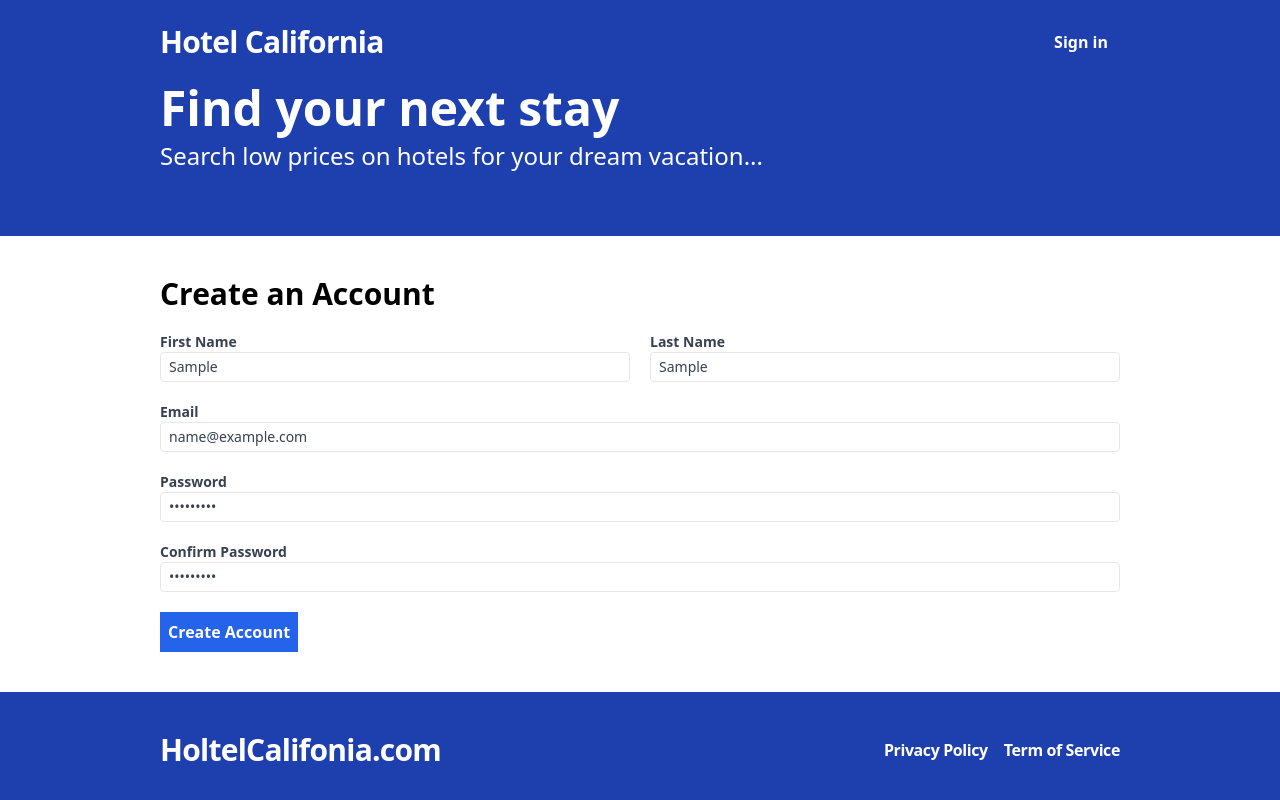
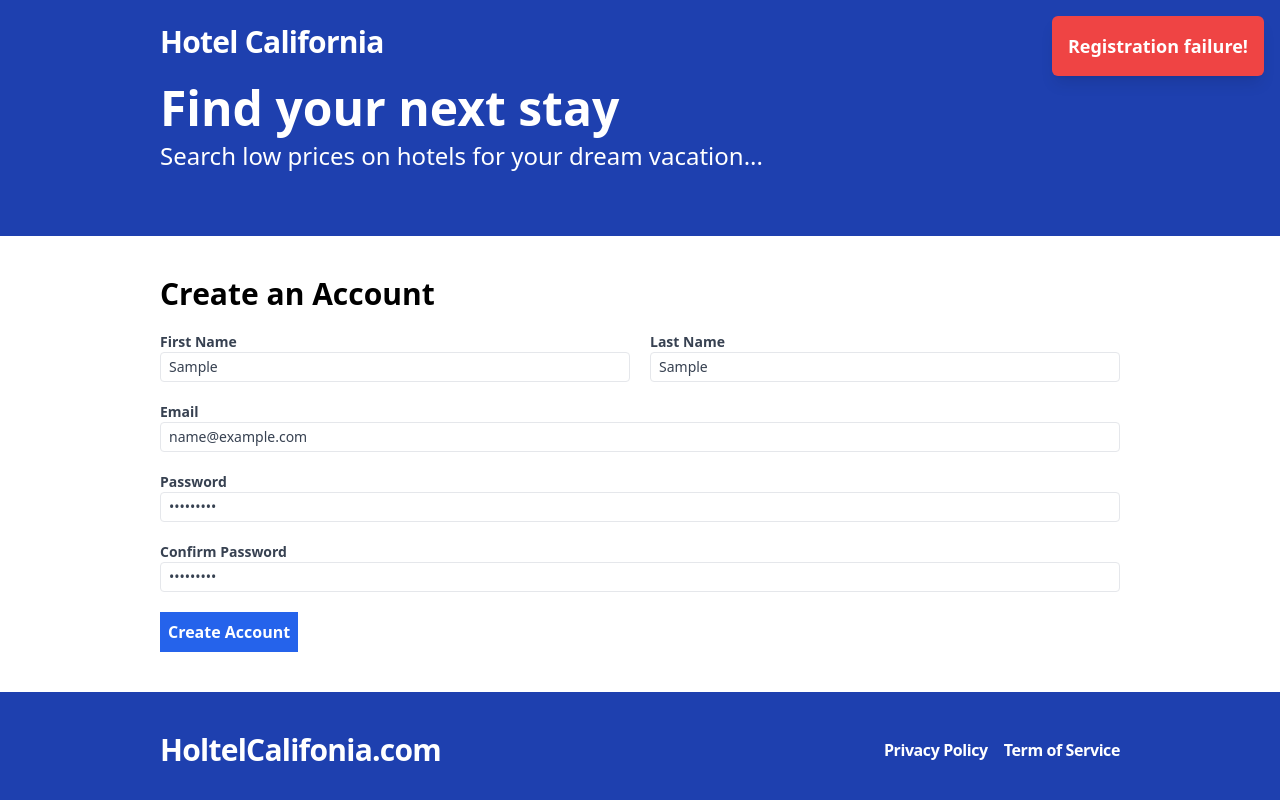
Before and after one commit to trungbeso/-Mern-Stack---Booking-application, a React (Vite) app in the folder client/: page /register in a window 1280 px wide. Both pictures are taken after typing "Sample", "Sample", "name@example.com", "Sample123", "Sample123" into the empty fields and a click on the button "Create Account". Shown: the top 800 px of the page. Built offline with nearby package versions, Linux system fonts and the light colour scheme; no server answers.

Commit message:
feat: implement Toast component and integrate it with AppContext for user notifications

```diff
--- /dev/null
+++ b/client/src/components/Toast.tsx
@@ -0,0 +1,34 @@
+import { useEffect } from "react";
+
+type ToastProps = {
+  message: string;
+  type: "SUCCESS" | "ERROR" | "INFO";
+  onClose: () => void;
+};
+
+const Toast = ({ message, type, onClose }: ToastProps) => {
+  useEffect(() => {
+    const timer = setTimeout(() => {
+      onClose();
+    }, 5000);
+
+    return () => clearTimeout(timer);
+  }, [onClose]);
+
+  const styles =
+    type === "SUCCESS"
+      ? "fixed top-4 right-4 z-50 p-4 rounded-md bg-green-500 text-white max-w-md shadow-lg"
+      : type === "ERROR"
+      ? "fixed top-4 right-4 z-50 p-4 rounded-md bg-red-500 text-white max-w-md shadow-lg"
+      : "fixed top-4 right-4 z-50 p-4 rounded-md bg-gray-100 text-black max-w-md shadow-lg";
+
+  return (
+    <div className={styles}>
+      <div className="flex justify-center items-center">
+        <span className="text-lg font-semibold">{message}</span>
+      </div>
+    </div>
+  );
+};
+
+export default Toast;
--- a/client/src/contexts/AppContext.tsx
+++ b/client/src/contexts/AppContext.tsx
@@ -1,4 +1,5 @@
-import React, { useContext } from "react";
+import React, { useContext, useState } from "react";
+import Toast from "../components/Toast";
 
 type ToastMessage = {
   message: string;
@@ -16,14 +17,23 @@ export const AppContextProvider = ({
 }: {
   children: React.ReactNode;
 }) => {
+  const [toast, setToast] = useState<ToastMessage | undefined>(undefined);
+
   return (
     <AppContext.Provider
       value={{
         showToast: (toastMessage) => {
-          console.log(toastMessage);
+          setToast(toastMessage);
         },
       }}
     >
+      {toast && (
+        <Toast
+          message={toast.message}
+          type={toast.type}
+          onClose={() => setToast(undefined)}
+        />
+      )}
       {children}
     </AppContext.Provider>
   );
--- a/client/src/pages/Register.tsx
+++ b/client/src/pages/Register.tsx
@@ -1,6 +1,8 @@
 import { useForm } from "react-hook-form";
 import { useMutation } from "react-query";
 import * as apiClient from "../api-client";
+import { useAppContext } from "../contexts/AppContext";
+import { useNavigate } from "react-router-dom";
 
 export type RegisterFormData = {
   firstName: string;
@@ -11,6 +13,9 @@ export type RegisterFormData = {
 };
 
 const Register = () => {
+  const navigate = useNavigate();
+  const { showToast } = useAppContext();
+
   const {
     register,
     watch,
@@ -20,9 +25,11 @@ const Register = () => {
 
   const mutation = useMutation(apiClient.register, {
     onSuccess: () => {
-      console.log("Registration successful!");
+      showToast({ message: "Registration successful!", type: "SUCCESS" });
+      navigate("/");
     },
     onError: (error: Error) => {
+      showToast({ message: "Registration failure!", type: "ERROR" });
       console.error(error.message);
     },
   });
```
